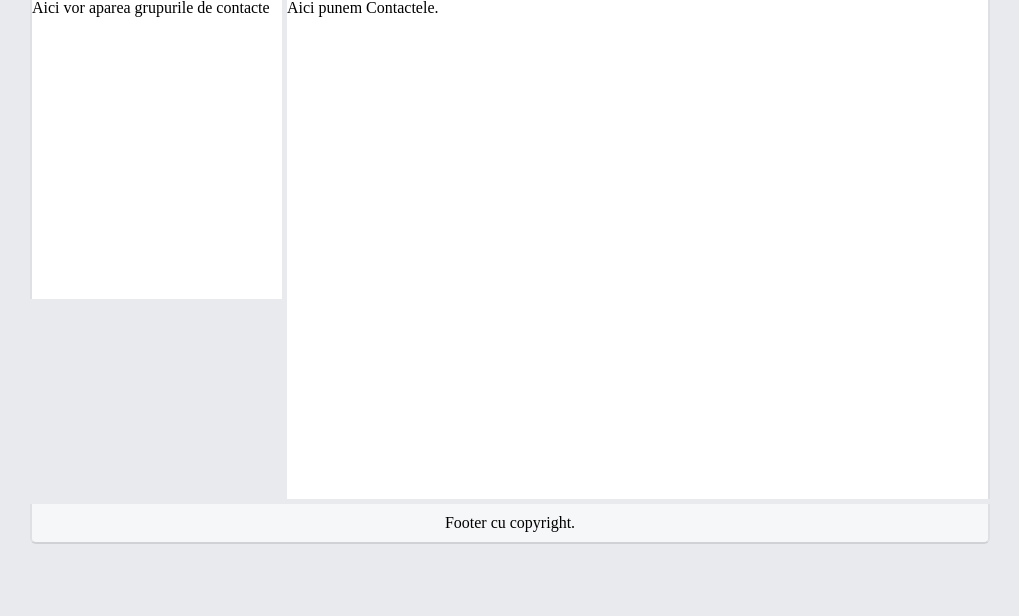
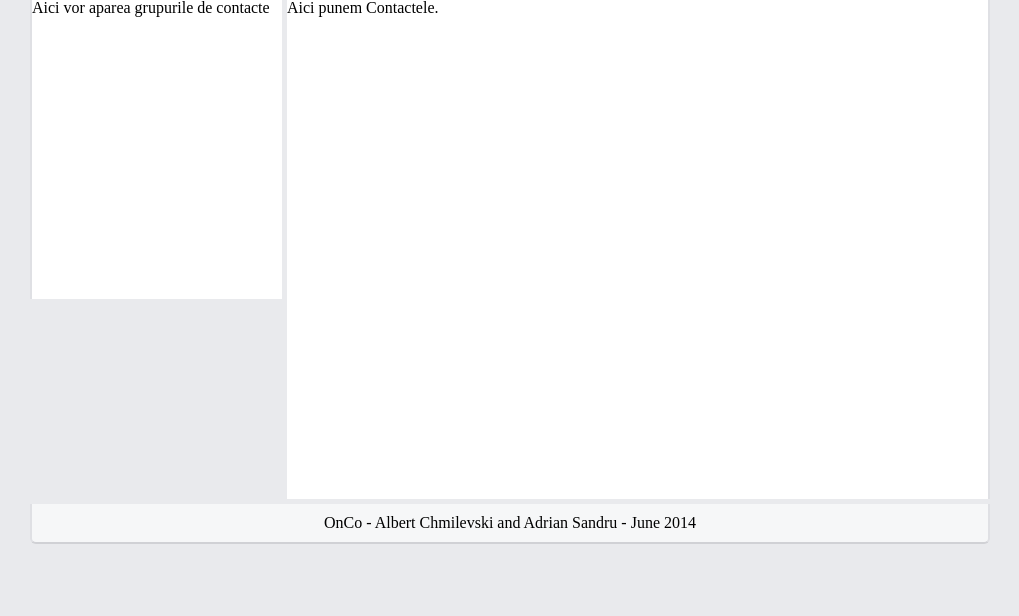
Before and after one commit to mathoshek/OnCo, a PHP site: page / in a window 1280 px wide. Shown: the part 96-712 px from the top of the page, without its empty margins (130-1149 px from the left). Run offline with PHP 8.4, Linux system fonts and the light colour scheme.

Commit message:
Footer update

```diff
--- a/index.php
+++ b/index.php
@@ -26,7 +26,7 @@
     <p>Aici punem Contactele.</p>
 </section>
 <footer>
-    <p>Footer cu copyright.</p>
+    <p>OnCo - Albert Chmilevski and Adrian Sandru - June 2014</p>
 </footer>
 </body>
 </html>
```
